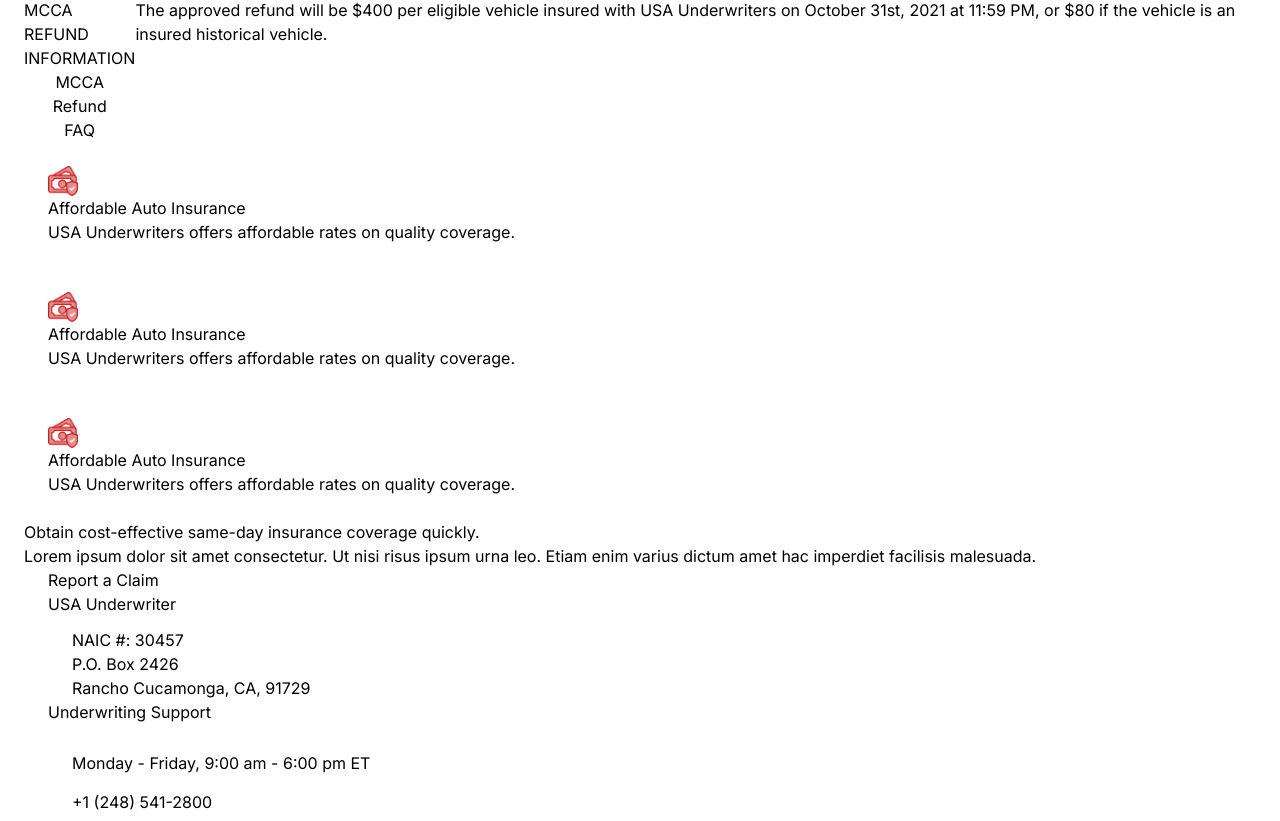
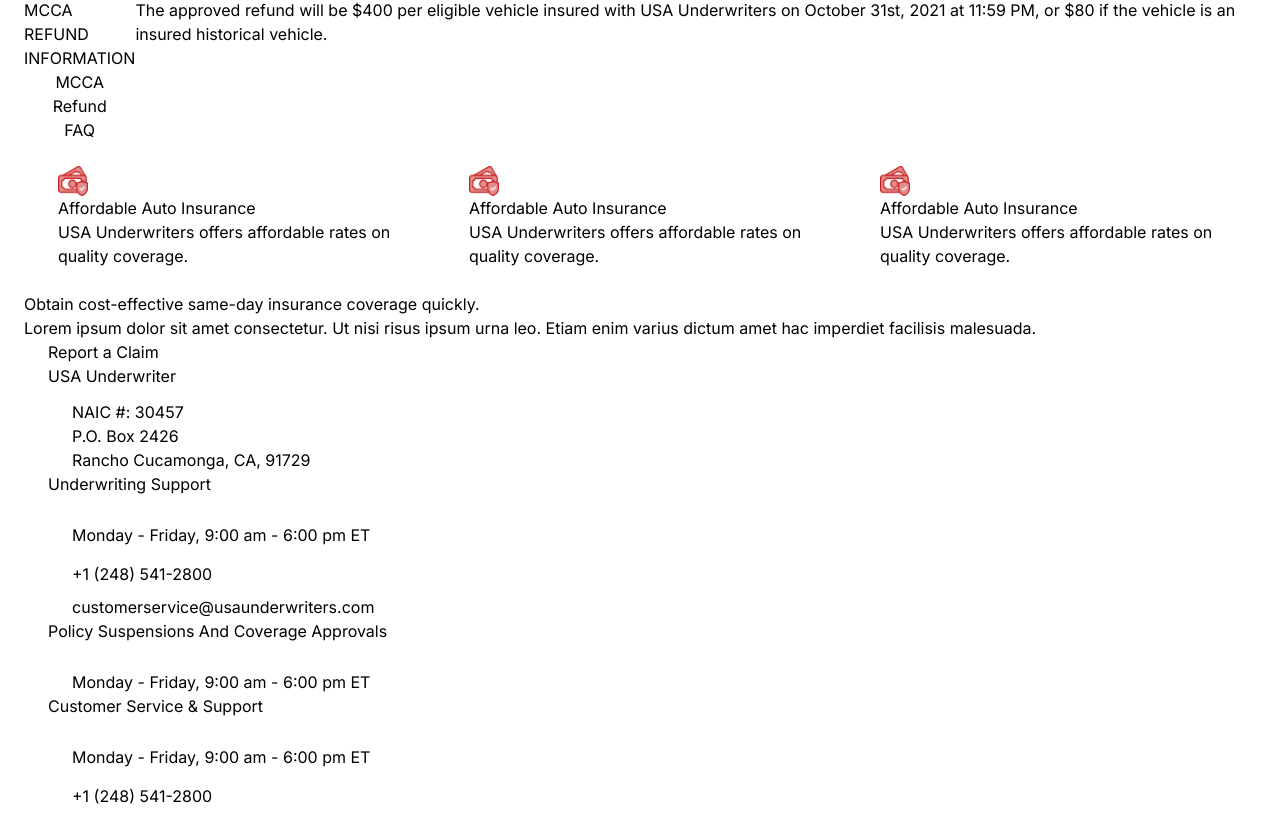
Before and after one commit to Mdforidulislam/use-under-writer, a Next.js app: page / in a window 1280 px wide. Shown: the part 1269-2090 px from the top of the page. Built offline with nearby package versions, Linux system fonts and the light colour scheme.

Commit message:
added slider section

```diff
--- a/package.json
+++ b/package.json
@@ -12,7 +12,9 @@
     "framer-motion": "^11.0.20",
     "next": "14.1.4",
     "react": "^18",
-    "react-dom": "^18"
+    "react-dom": "^18",
+    "react-slick": "^0.30.2",
+    "slick-carousel": "^1.8.1"
   },
   "devDependencies": {
     "autoprefixer": "^10.0.1",
--- a/src/Components/Header/Header.jsx
+++ b/src/Components/Header/Header.jsx
@@ -6,17 +6,14 @@
 import menuOff from '@/assets/menuOff.png'
 import Link from "next/link";
 import { useEffect, useState } from "react";
+import { usePathname } from 'next/navigation'
 
  // Assuming you have a logo image imported
 
 const Header = () => {
     const [open, setOpen] = useState(false);
 
-    const [pathname, setPathname] = useState('');
-
-    useEffect(() => {
-        setPathname(window.location.pathname.replace(/^\/+/, ''));
-    }, []);
+    const pathname = usePathname()
 
     console.log(pathname);
 
@@ -31,11 +28,11 @@
                 {/* Desktop Navigation */}
                 <div className="hidden md:flex  ">
                     <ul className="flex w-full justify-end items-center space-x-9 font-medium text-[16px]">
-                        <Link href='/'><li className={`${pathname === ''? 'bg-[#C81E1E] text-[#E5E7EB] px-6 py-2 rounded-full': ''}`}>Home</li></Link>
-                        <Link href='/about'><li className={`${pathname === 'about'? 'bg-[#C81E1E] text-[#E5E7EB] px-6 py-2 rounded-full': ''}`}>About us</li></Link>
-                        <Link href='/contact'><li className={`${pathname === 'contact'? 'bg-[#C81E1E] text-[#E5E7EB] px-6 py-2 rounded-full': ''}`}>Contact</li></Link>
-                        <Link href='/portal'><li className={`${pathname === ''? 'bg-[#C81E1E] text-[#E5E7EB] px-6 py-2 rounded-full': ''}`}>Policyholder Portal</li></Link>
-                        <Link href='/claim'><li className={`${pathname === 'claim'? 'bg-[#C81E1E] text-[#E5E7EB] px-6 py-2 rounded-full': ''}`}>Report a Claim</li></Link>
+                        <Link href='/'><li className={`${pathname === '/'? 'bg-[#C81E1E] text-[#E5E7EB] px-6 py-2 rounded-full': ''}`}>Home</li></Link>
+                        <Link href='/about'><li className={`${pathname === '/about'? 'bg-[#C81E1E] text-[#E5E7EB] px-6 py-2 rounded-full': ''}`}>About us</li></Link>
+                        <Link href='/contact'><li className={`${pathname === '/contact'? 'bg-[#C81E1E] text-[#E5E7EB] px-6 py-2 rounded-full': ''}`}>Contact</li></Link>
+                        <Link href='/portal'><li className={`${pathname === '/portal'? 'bg-[#C81E1E] text-[#E5E7EB] px-6 py-2 rounded-full': ''}`}>Policyholder Portal</li></Link>
+                        <Link href='/claim'><li className={`${pathname === '/claim'? 'bg-[#C81E1E] text-[#E5E7EB] px-6 py-2 rounded-full': ''}`}>Report a Claim</li></Link>
                     </ul>
                 </div>
                    {/* Mobile Navigation */}
--- a/src/Components/Shared/FeaturesCard.jsx
+++ b/src/Components/Shared/FeaturesCard.jsx
@@ -1,8 +1,14 @@
 'use client'
+import React from "react";
 import { useState, useEffect } from 'react';
 import { motion, useAnimation } from 'framer-motion';
 import Image from "next/image";
 import service from "@/assets/service.png"
+import Slider from "react-slick";
+import "slick-carousel/slick/slick.css";
+import "slick-carousel/slick/slick-theme.css";
+
+
 
 const FeaturesCard = () => {
     const [isVisible, setIsVisible] = useState(false);
@@ -23,9 +29,52 @@
         hidden: { opacity: 0, y: 100 },
     };
 
+    // use for slider responsive
+
+    const settings = {
+        dots: true,
+        infinite: false,
+
+        speed: 500,
+        slidesToShow: 3,
+        slidesToScroll: 4,
+        initialSlide: 0,
+        responsive: [
+            {
+                breakpoint: 1024,
+                settings: {
+                    slidesToShow: 3,
+                    slidesToScroll: 3,
+                    infinite: true,
+                    dots: true
+                }
+            },
+            {
+                breakpoint: 600,
+                settings: {
+                    slidesToShow: 2,
+                    slidesToScroll: 2,
+                    initialSlide: 2
+                }
+            },
+            {
+                breakpoint: 480,
+                settings: {
+                    slidesToShow: 1,
+                    slidesToScroll: 1
+                }
+            }
+        ],
+         // Add custom styling for the slides
+    customSlideStyle: {
+        margin: '0 10px', // Adjust the gap size as needed
+    }
+    };
+
+
     return (
-        <div>
-            <div className="grid grid-cols-1 md:grid-cols-2 lg:grid-cols-3 gap-6">
+        <div className="slider-container">
+        <Slider {...settings} >
             {
                 [1, 2, 3].map((item, index) => (
                     <motion.div key={index}
@@ -34,7 +83,7 @@
                         animate={controls}
                         variants={variants}
                     >
-                            <div className="border px-6 py-6 space-y-5 rounded-md">
+                        <div className="border px-6 py-6 space-y-5 rounded-md" style={settings.customSlideStyle}>
                             <div className="bg-gray-200 p-10 relative w-[5px] h-[5px] -z-10 rounded-full flex justify-center items-center">
                                 <Image className="bg-red-700-6 rounded-full absolute" src={service} width={30} height={30} alt="logo" />
                             </div>
@@ -45,7 +94,7 @@
                     </motion.div>
                 ))
             }
-            </div>
+        </Slider>
     </div>
     );
 };
--- /dev/null
+++ b/src/app/portal/page.js
@@ -0,0 +1,13 @@
+'use client'
+
+import BreadCum from "@/Components/Shared/BreadCum";
+
+const page = () => {
+    return (
+        <div>
+            <BreadCum pageName={'portal'}/>
+        </div>
+    );
+};
+
+export default page;
```
Also changed, not shown: 1 other file (tests, documents, lock files or other folders). Lines whose indentation alone changed are shown as unchanged.
